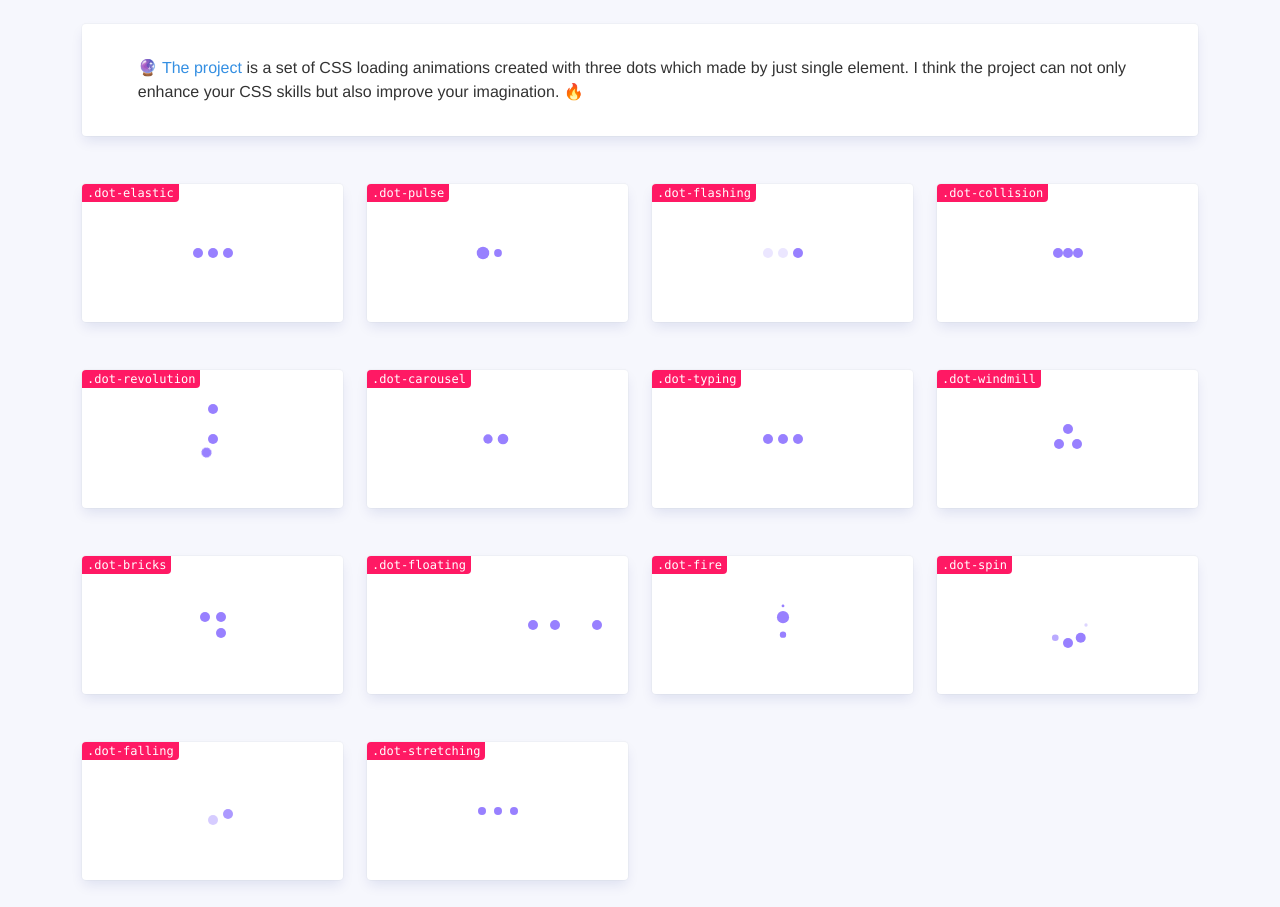
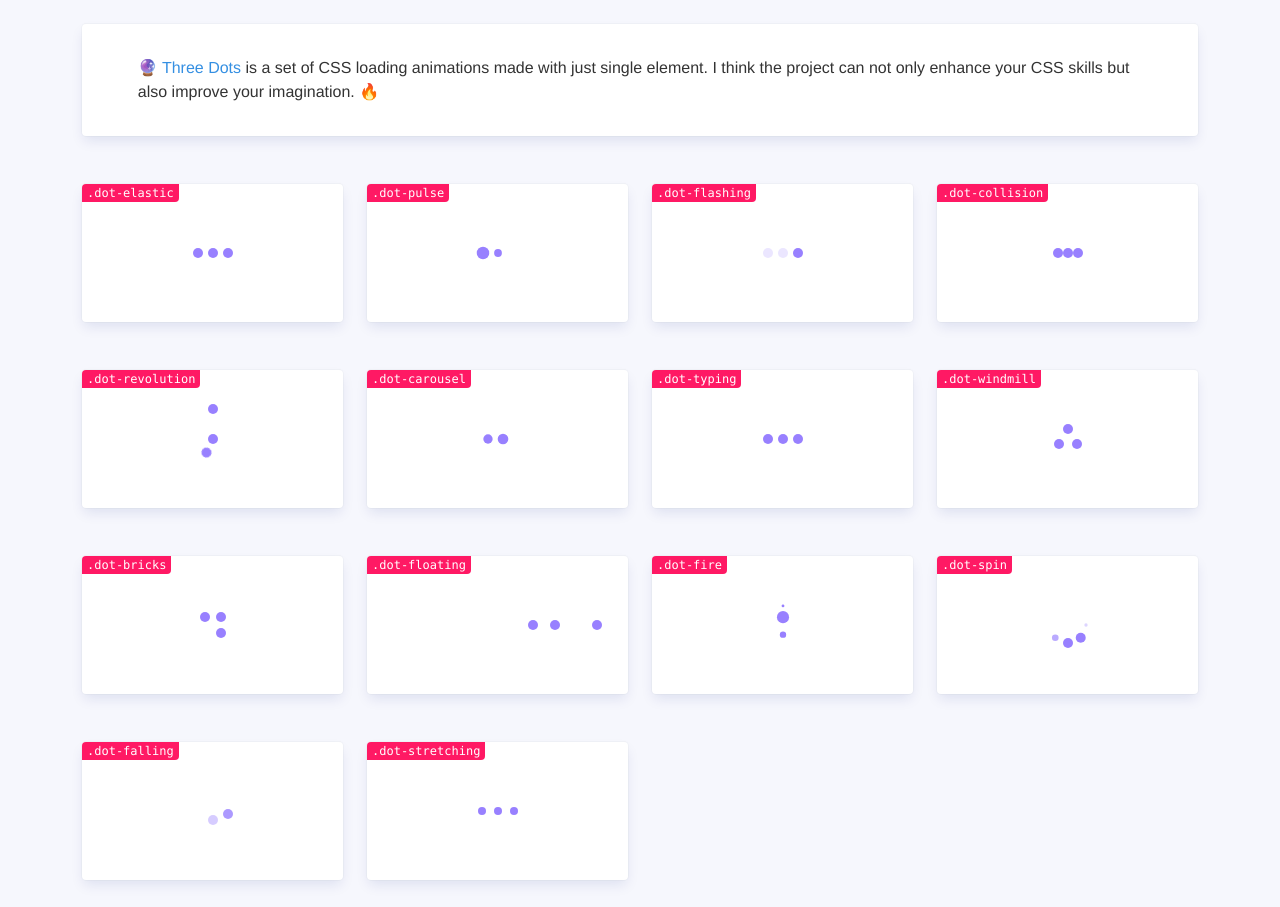
Before and after one commit to nzbin/three-dots, a plain HTML site: page index.html in a window 1280 px wide. Shown: the top 907 px of the page. Drawn offline with Linux system fonts and the light colour scheme.

Commit message:
docs: small fix description

```diff
--- a/index.html
+++ b/index.html
@@ -76,10 +76,9 @@
   <main>
     <div class="container">
       <div class="snippet">
-        🔮 <a href="https://github.com/nzbin/three-dots" target="_blank" title="three-dots">The
-          project</a> is a set of CSS loading animations created with three dots which made by just
-        single element. I think the project can not only enhance your CSS skills but also improve
-        your imagination. 🔥
+        🔮 <a href="https://github.com/nzbin/three-dots" target="_blank" title="three-dots">Three
+          Dots</a> is a set of CSS loading animations made with just single element. I think the
+        project can not only enhance your CSS skills but also improve your imagination. 🔥
       </div>
 
       <div class="row examples">
```
